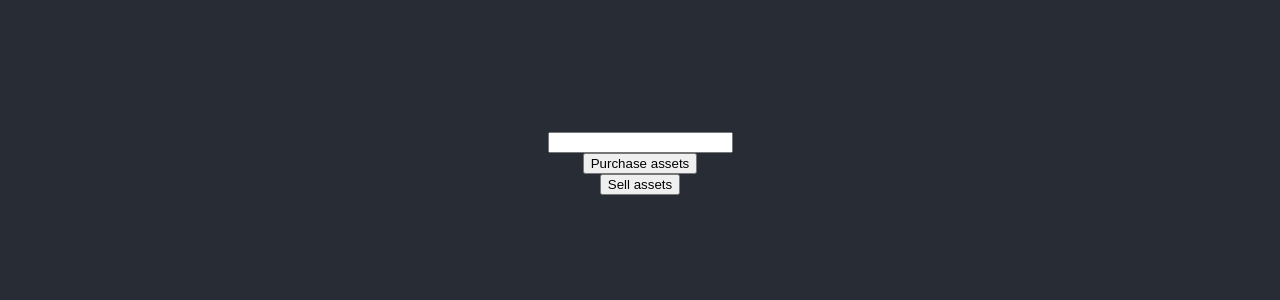
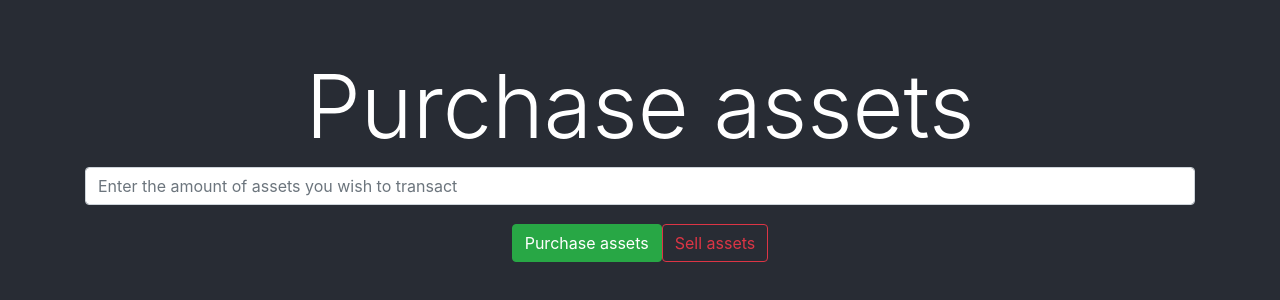
Before and after one commit to celestinecyr/tt3_group16, a React (Create React App) app: page / in a window 1280 px wide. Shown: the part 242-542 px from the top of the page. Built offline with nearby package versions, Linux system fonts and the light colour scheme.

Commit message:
added bootstrap styling

```diff
--- a/package.json
+++ b/package.json
@@ -8,6 +8,7 @@
     "@testing-library/user-event": "^12.8.1",
     "axios": "^0.21.1",
     "babel-loader": "^8.2.2",
+    "bootstrap": "^4.6.0",
     "react": "^17.0.1",
     "react-dom": "^17.0.1",
     "react-scripts": "4.0.3",
--- a/src/App.js
+++ b/src/App.js
@@ -42,6 +42,7 @@ function App() {
         setassetBalance(JSON.stringify(response.data.assetBalance));
         setcashBalance(JSON.stringify(response.data.cashBalance));
         settransacSuccess(true);
+        console.log(response.data)
       })
       .catch(function (error) {
         console.log(error);
@@ -60,7 +61,17 @@ function App() {
           "orderType" : "SELL",
           "assetAmount" : userAssetInput
       }).then(function (response) {
-        console.log(response);
+        settransID(JSON.stringify(response.data.transactionId));
+        setorderType(JSON.stringify(response.data.orderType));
+        settimestamp(JSON.stringify(response.data.timestamp));
+        setassetSymbol(JSON.stringify(response.data.assetSymbol));
+        setassetAmount(JSON.stringify(response.data.assetAmount));
+        setassetPrice(JSON.stringify(response.data.assetPrice));
+        setcashAmount(JSON.stringify(response.data.cashAmount));
+        setassetBalance(JSON.stringify(response.data.assetBalance));
+        setcashBalance(JSON.stringify(response.data.cashBalance));
+        settransacSuccess(true);
+        console.log(response.data)
       })
       .catch(function (error) {
         console.log(error);
@@ -70,19 +81,27 @@ function App() {
 
     return (
       <>
-      <form><input
+      <h1 class="display-2">Purchase assets</h1>
+      <div className="input-group mb-3 container-sm">
+
+        <input
+         type="number" class="form-control"
+        placeholder='Enter the amount of assets you wish to transact'
         ref={buySellField}
         value={userAssetInput}
         onChange = {(e) => setuserAssetInput(e.target.value)}
-      /></form>
-      <button onClick={handlePurchaseSubmit}> Purchase {userAssetInput} assets</button>
-      <button onClick={handleSellSubmit}>Sell {userAssetInput} assets</button>
-
+      />
+      </div>
+      <div class="container">
+      <button onClick={handlePurchaseSubmit} className='btn btn-success'> Purchase {userAssetInput} assets</button>
+      <button onClick={handleSellSubmit} className='btn btn-outline-danger'>Sell {userAssetInput} assets</button>
+      </div>
 
       <div className={"transactionDetail" + ((transacSuccess) ? " overlay--show" : "")}>
        <h3>Transaction ID: {transID}</h3>
-          <p>You have {orderType} {assetAmount} of asset {assetSymbol} for the price of {assetPrice}</p>
-          <p></p>
+          <p>You have {orderType} {assetAmount} of asset {assetSymbol} for the price of {cashAmount}</p>
+          <p>Each unit cost: {assetPrice}</p>
+          <p>Remaining Cash balance: {cashBalance}</p>
           <button onClick={handleConfirmTransaction}>Confirm</button>
       </div>
 
@@ -99,4 +118,12 @@ function App() {
 }
 
 
+function InfoField(){
+  return (
+    <div className="input-group mb-3">
+    <input type="text" className="form-control" placeholder="Recipient's username" aria-label="Recipient's username" aria-describedby="basic-addon2" />
+    </div>
+  )
+}
+
 export default App;
--- a/src/index.js
+++ b/src/index.js
@@ -3,6 +3,7 @@ import ReactDOM from 'react-dom';
 import './index.css';
 import App from './App';
 import reportWebVitals from './reportWebVitals';
+import 'bootstrap/dist/css/bootstrap.min.css';
 
 ReactDOM.render(
   <React.StrictMode>
```
Also changed, not shown: 1 other file (tests, documents, lock files or other folders).
